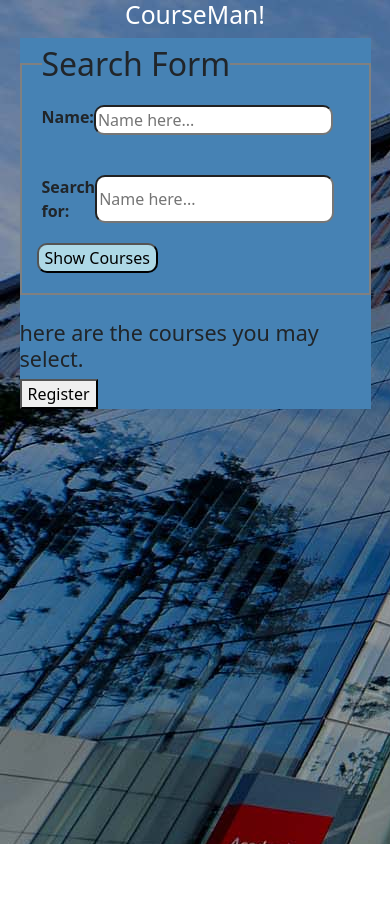
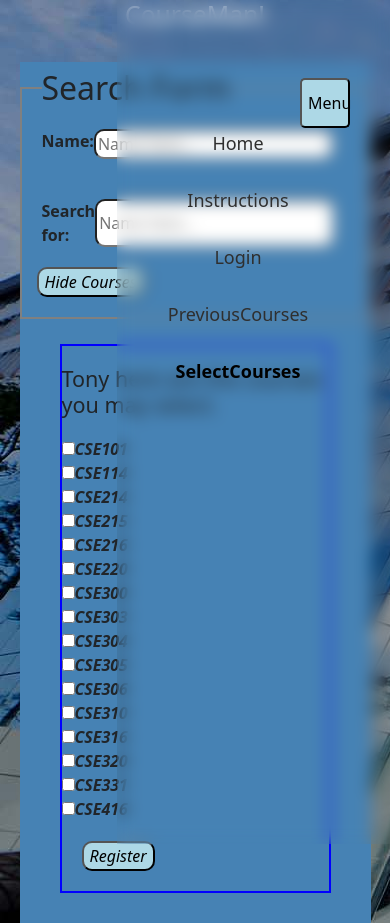
Before and after one commit to JuyeeMyeong/web_project_cse316, a React (Create React App) app: page /SelectCourses in a window 390 px wide. Both pictures are taken after a click on the button "Show Courses". Before the commit the page ends 844 px from the top, so only its background shows below. Built offline with nearby package versions, Linux system fonts and the light colour scheme.

Commit message:
#2 design changes
- Navbar sliding & fixed position
- select courses button for test

```diff
--- a/src/App.css
+++ b/src/App.css
@@ -67,7 +67,7 @@ ul {
   .navBtn {
     display: block;
     position: fixed;
-    left: 400px;
+    right: 0;
     margin: 40px 40px 0 0;
     width: 50px;
     height: 50px;
@@ -77,27 +77,21 @@ ul {
     z-index: 5;
   }
 
-  .notExpanded {
-    display: none;
-  }
-
-  .expanded {
-    display: block;
-  }
-
   .navigation-menu ul {
     flex-direction: column;
     justify-content: start;
-    position: absolute;
+    position: fixed;
     top: 0;
-    left: 150px;
+    right: 0;
     width: 100%;
     height: 100%;
     display: none;
+    transform: translateX(30%);
+    transition: transform 0.3s ease-out;
   }
 
   .navigation-menu.expanded ul {
-    display: block;
+    transform: translateX(100%);
   }
 
   .header {
@@ -113,7 +107,6 @@ ul {
     margin-bottom: 30px;
     margin-right: 180px;
   }
-
 }
 
 /***********         Instruction              ***********/
@@ -306,8 +299,21 @@ ul {
   margin: 0 0 20px 15px;
   border-radius: 10px;
   background-color: lightblue;
+  font-style: italic;
+}
+
+#searchHdr {
+  margin: 20px 0;
 }
 
 .courseContainer {
-  width: 100%;
+  margin: 0 40px 30px 40px;
+  border: 2px solid blue;
 }
+
+.resgisterBtn {
+  margin: 20px;
+  border-radius: 10px;
+  background-color: lightblue;
+  font-style: italic;
+}
--- a/src/components/Search.js
+++ b/src/components/Search.js
@@ -4,17 +4,24 @@ import React, { useState, useEffect, useMemo }  from 'react';
 
 //list of courses can be taken
 
-function Search () {
+function Search ({prevCourses}) {
 
     const [searchString, setSearchString] = useState("");
-    const [name, setName] = useState("");
+    const [name, setName] = useState("Tony");
 
     return(
         <div className='courseContainer'>
             <div className='listBox'>
-                <h4>{} here are the courses you may select.</h4>
-                <div>{}</div>
-                <button>Register</button>
+                <h4 id='searchHdr'>{name} here are the courses you may select.</h4>
+                <div className='d-flex flex-column'>
+                    {prevCourses.map((course, index) => (
+                        <div key={index}>
+                            <input type='checkbox' id={`course-${index}`} />
+                            <label htmlFor={`course-${index}`} style={{fontStyle: 'italic', fontWeight: '600'}}>{course.name}</label>
+                        </div>
+                    ))}
+                </div>
+                <button className='resgisterBtn'>Register</button>
             </div>
         </div>
     );
--- a/src/components/SelectCourses.js
+++ b/src/components/SelectCourses.js
@@ -5,11 +5,35 @@ import Navbar from './Navbar';
 
 function SelectCourses() {
 
+    const[prevCourses, setPrevCourses] = useState([
+        { name: 'CSE101' },
+        { name: 'CSE114' },
+        { name: 'CSE214' },
+        { name: 'CSE215' },
+        { name: 'CSE216' },
+        { name: 'CSE220' },
+        { name: 'CSE300' },
+        { name: 'CSE303' },
+        { name: 'CSE304' },
+        { name: 'CSE305' },
+        { name: 'CSE306' },
+        { name: 'CSE310' },
+        { name: 'CSE316' },
+        { name: 'CSE320' },
+        { name: 'CSE331' },
+        { name: 'CSE416' },
+    ]);
+
+    const [showCourses, setShowCourses] = useState(false);
+
+    const handleClick = () => {
+        setShowCourses(!showCourses);
+    }
+
     return (
         <div>
             <Navbar />
             <div className="selectCoursePage d-flex flex-column align-items-center">
-
                 <div className="form-container d-flex flex-column">
                     <div className='searchForm'>
                         <div className='formTitle'>Search Form</div>
@@ -22,10 +46,10 @@ function SelectCourses() {
                             <input className="searchInput" type="text" name="searchString" id="" placeholder='Name here...'></input>
                         </div>
                         <div>
-                        <button className='showCoursebtn'>Show Courses</button>
+                            <button className='showCoursebtn' onClick={handleClick}>{!showCourses? 'Show Courses' : 'Hide Courses'}</button>
                         </div>
                     </div>
-                <Search/>
+                    {showCourses && <Search prevCourses={prevCourses}/>}
                 </div>
             </div>
         </div>
```
Lines whose indentation alone changed are shown as unchanged.
